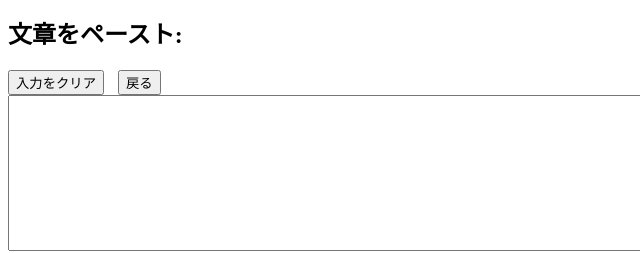
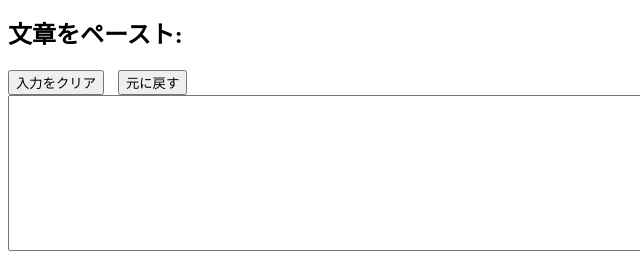
Before and after one commit to Tom4c3/simple-text-replacer, a plain HTML site: page index.html in a window 1280 px wide. Shown: the part 230-483 px from the top of the page, 0-640 px from the left. Drawn offline with Linux system fonts and the light colour scheme.

Commit message:
ボタンの名前を変更

```diff
--- a/index.html
+++ b/index.html
@@ -28,7 +28,7 @@
 
     <h2>文章をペースト:</h2>
     <button onclick="clearInputText()">入力をクリア</button>
-    <button onclick="undoChanges()">戻る</button>
+    <button onclick="undoChanges()">元に戻す</button>
     <textarea id="inputText"></textarea>
 
     <h2>置換前の文字:</h2>
```
